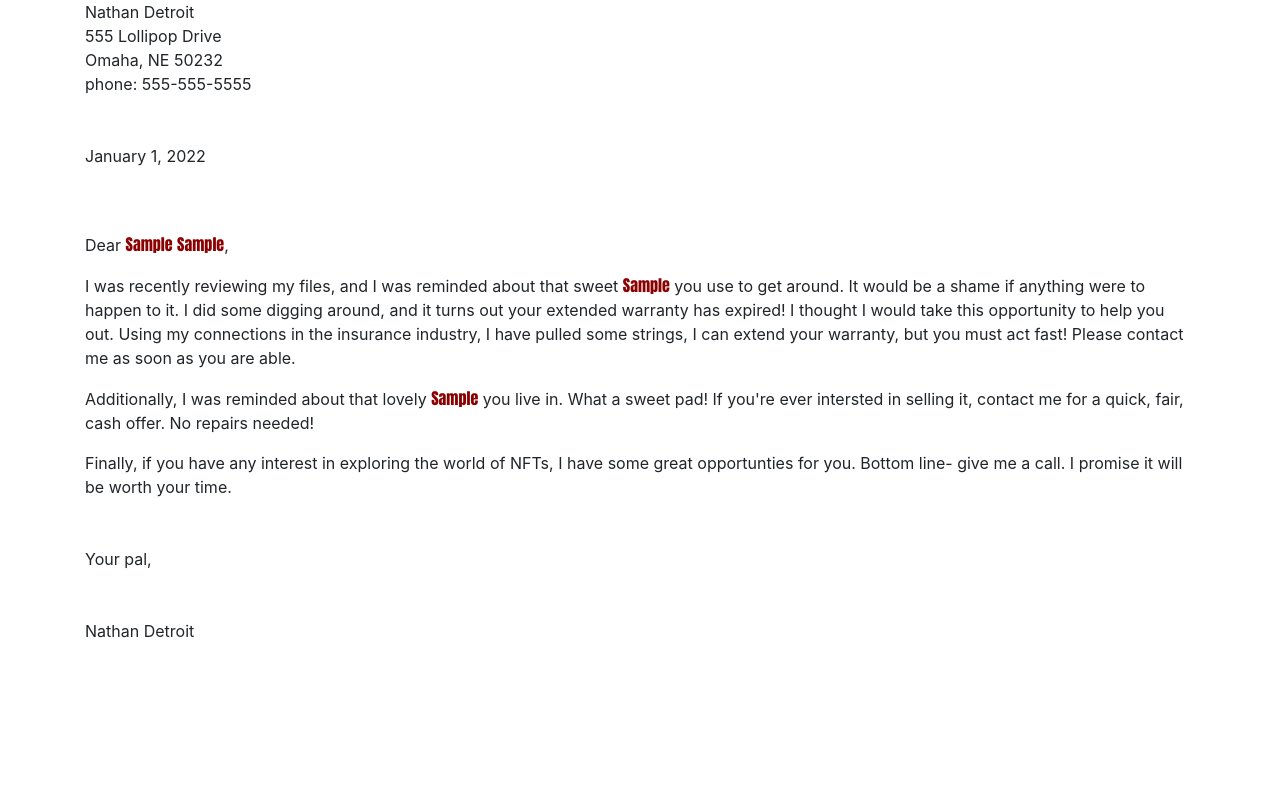
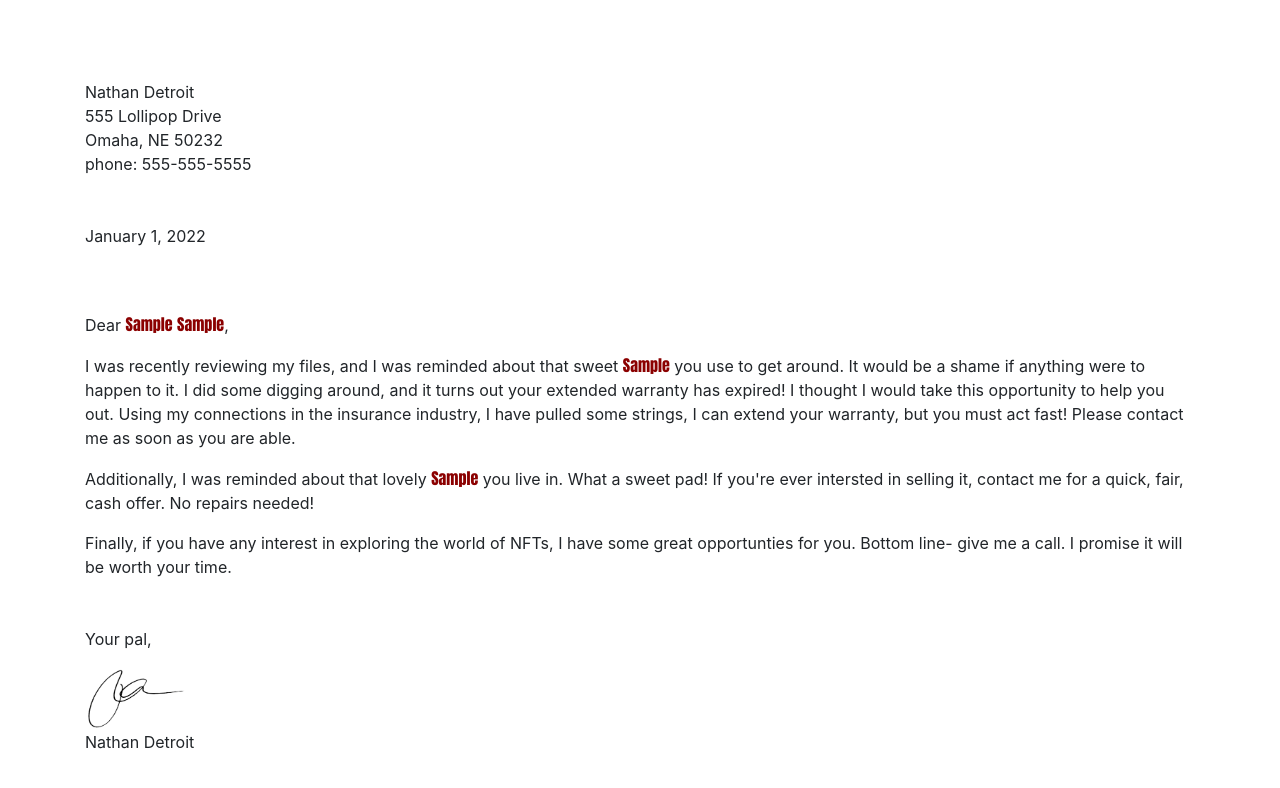
Before and after one commit to pangtodd/letter, a plain HTML site: page index.html in a window 1280 px wide. Both pictures are taken after typing "Sample", "Sample", "Sample", "Sample" into the empty fields and a click on the button "Click here to recieve an important message.". Drawn offline with Linux system fonts and the light colour scheme.

Commit message:
bugfix: now correctly hides/displays divs based on form submission.

```diff
--- a/css/styles.css
+++ b/css/styles.css
@@ -1,4 +1,20 @@
-#Letter {
+.container {
+  margin-top: 5em;
+  margin-bottom: 5em;
+}
+
+img {
+  margin-right: 15px;
+  width: 9%;
+  height: auto;
+}
+
+.btn{
+  background: black;
+  color: white;
+}
+
+#letter {
   display:none;
 }
 
--- a/index.html
+++ b/index.html
@@ -1,4 +1,4 @@
-<DOCTYPE=html>
+<!DOCTYPE html>
 <html lang="en-US">
 <head>
   <link href="css/bootstrap.css" rel="stylesheet" type="text/css">
@@ -38,7 +38,9 @@
 
       <p>I was recently reviewing my files, and I was reminded about that sweet <span class="carType"></span> you use to get around. It would be a shame if anything were to happen to it. I did some digging around, and it turns out your extended warranty has expired! I thought I would take this opportunity to help you out. Using my connections in the insurance industry, I have pulled some strings, I can extend your warranty, but you must act fast! Please contact me as soon as you are able.</p>
       <p>Additionally, I was reminded about that lovely <span class="domicle"></span> you live in. What a sweet pad! If you're ever intersted in selling it, contact me for a quick, fair, cash offer. No repairs needed!</p>
-      <p>Finally, if you have any interest in exploring the world of NFTs, I have some great opportunties for you. Bottom line- give me a call. I promise it will be worth your time.<br><br><br>Your pal,<br><br><br>Nathan Detroit</p>
+      <p>Finally, if you have any interest in exploring the world of NFTs, I have some great opportunties for you. Bottom line- give me a call. I promise it will be worth your time.<br><br><br>Your pal,</p>
+      <img src ="img/signature.png" alt = "signature">
+      <p>Nathan Detroit</p>
 
     </div>
   </div>
```
Also changed, not shown: img/signature.png (added).
